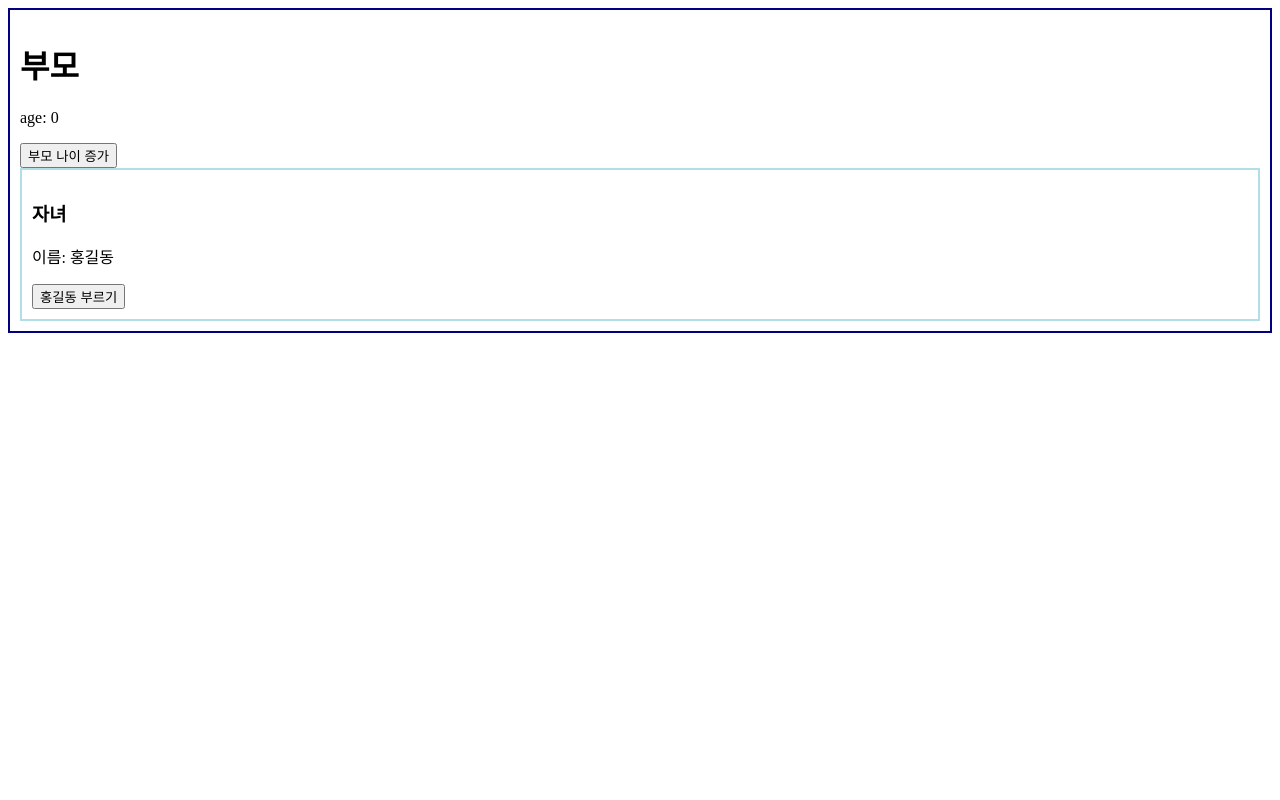
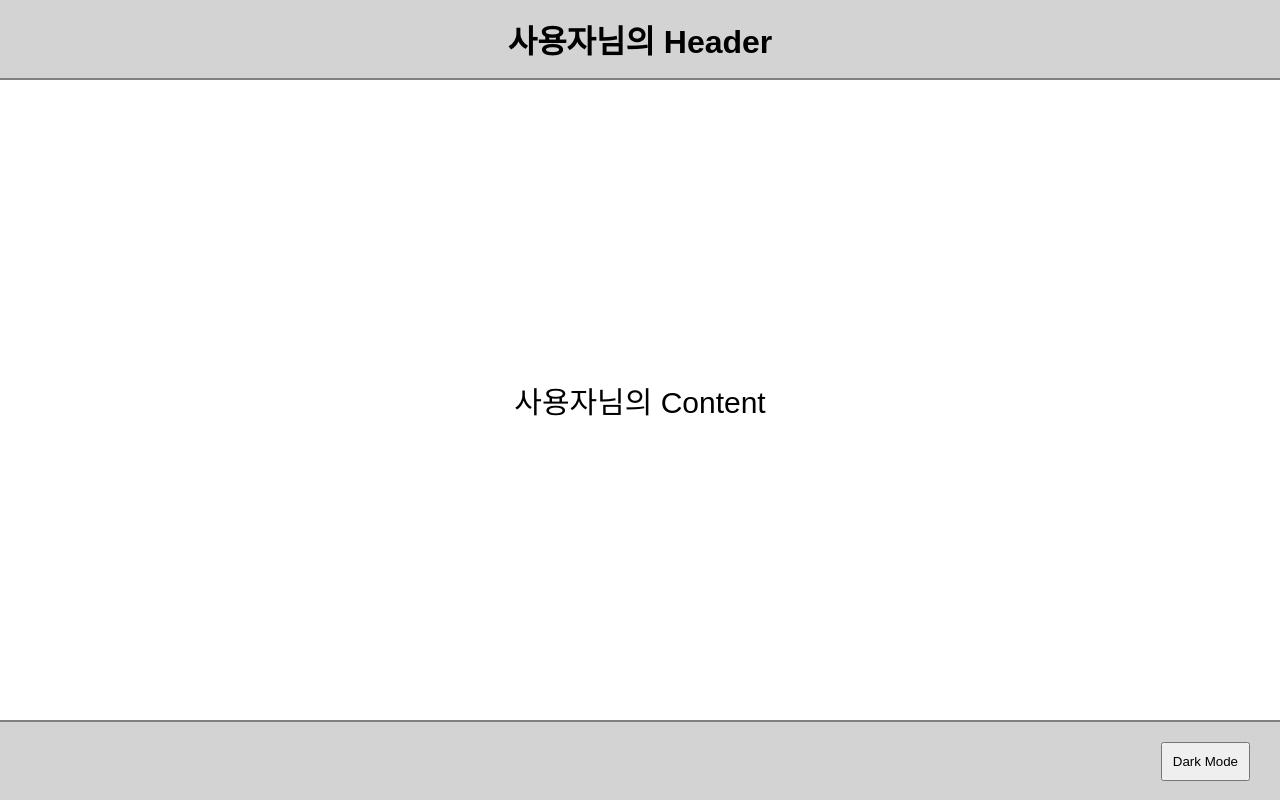
Before and after one commit to lineJeong/react-js-practice, a React (Create React App) app in the folder star-coding/: page / in a window 1280 px wide. Built offline with nearby package versions, Linux system fonts and the light colour scheme.

Commit message:
useContext

```diff
--- a/star-coding/src/App.js
+++ b/star-coding/src/App.js
@@ -3,14 +3,18 @@
 // import AttendanceBook from "./useReducer/pages/AttendanceBook";
 
 // React.memo
-import Parent from "./memo/Parent";
+// import Parent from "./memo/Parent";
+
+// useContext
+import Theme from "./useContext/Theme";
 
 function App() {
   return (
     <>
       {/* <Bank /> */}
       {/* <AttendanceBook /> */}
-      <Parent />
+      {/* <Parent /> */}
+      <Theme />
     </>
   );
 }
--- /dev/null
+++ b/star-coding/src/useContext/Content.js
@@ -0,0 +1,22 @@
+import { useContext } from "react";
+import { ThemeContext } from "./context/ThemeContext";
+import { UserContext } from "./context/UserContext";
+
+function Content() {
+  const { isDark } = useContext(ThemeContext);
+  const user = useContext(UserContext);
+
+  return (
+    <div
+      className="content"
+      style={{
+        backgroundColor: isDark ? "black" : "white",
+        color: isDark ? "white" : "black",
+      }}
+    >
+      <p>{user}님의 Content</p>
+    </div>
+  );
+}
+
+export default Content;
--- /dev/null
+++ b/star-coding/src/useContext/Footer.js
@@ -0,0 +1,23 @@
+import { useContext } from "react";
+import { ThemeContext } from "./context/ThemeContext";
+
+function Footer() {
+  const { isDark, setIsDark } = useContext(ThemeContext);
+
+  const toggleTheme = () => {
+    setIsDark(!isDark);
+  };
+
+  return (
+    <footer
+      className="footer"
+      style={{ backgroundColor: isDark ? "black" : "lightgray" }}
+    >
+      <button className="button" onClick={toggleTheme}>
+        Dark Mode
+      </button>
+    </footer>
+  );
+}
+
+export default Footer;
--- /dev/null
+++ b/star-coding/src/useContext/Header.js
@@ -0,0 +1,22 @@
+import { useContext } from "react";
+import { ThemeContext } from "./context/ThemeContext";
+import { UserContext } from "./context/UserContext";
+
+function Header() {
+  const { isDark } = useContext(ThemeContext);
+  const user = useContext(UserContext);
+
+  return (
+    <header
+      className="header"
+      style={{
+        backgroundColor: isDark ? "black" : "lightGray",
+        color: isDark ? "white" : "black",
+      }}
+    >
+      <h1>{user}님의 Header</h1>
+    </header>
+  );
+}
+
+export default Header;
--- /dev/null
+++ b/star-coding/src/useContext/Page.js
@@ -0,0 +1,15 @@
+import Content from "./Content";
+import Footer from "./Footer";
+import Header from "./Header";
+
+function Page() {
+  return (
+    <div className="page">
+      <Header />
+      <Content />
+      <Footer />
+    </div>
+  );
+}
+
+export default Page;
--- /dev/null
+++ b/star-coding/src/useContext/Theme.css
@@ -0,0 +1,43 @@
+* {
+  box-sizing: border-box;
+  margin: 0;
+  font-family: sans-serif;
+}
+
+.page {
+  width: 100%;
+  height: 100vh;
+  display: flex;
+  flex-direction: column;
+}
+
+.header {
+  width: 100%;
+  height: 80px;
+  border-bottom: 2px solid gray;
+  display: flex;
+  justify-content: center;
+  align-items: center;
+}
+
+.content {
+  flex: 1;
+  display: flex;
+  justify-content: center;
+  align-items: center;
+  font-size: 30px;
+}
+
+.footer {
+  width: 100%;
+  height: 80px;
+  border-top: 2px solid gray;
+  display: flex;
+  justify-content: flex-end;
+  align-items: center;
+}
+
+.button {
+  padding: 10px;
+  margin-right: 30px;
+}
--- /dev/null
+++ b/star-coding/src/useContext/Theme.js
@@ -0,0 +1,20 @@
+import { useState } from "react";
+import "./Theme.css";
+import Page from "./Page";
+import { ThemeContext } from "./context/ThemeContext";
+import { UserContext } from "./context/UserContext";
+
+function Theme() {
+  const [isDark, setIsDark] = useState(false);
+  const value = { isDark, setIsDark };
+
+  return (
+    <UserContext.Provider value={"사용자"}>
+      <ThemeContext.Provider value={value}>
+        <Page />
+      </ThemeContext.Provider>
+    </UserContext.Provider>
+  );
+}
+
+export default Theme;
--- /dev/null
+++ b/star-coding/src/useContext/context/ThemeContext.js
@@ -0,0 +1,3 @@
+import { createContext } from "react";
+
+export const ThemeContext = createContext(null);
--- /dev/null
+++ b/star-coding/src/useContext/context/UserContext.js
@@ -0,0 +1,3 @@
+import { createContext } from "react";
+
+export const UserContext = createContext(null);
```
